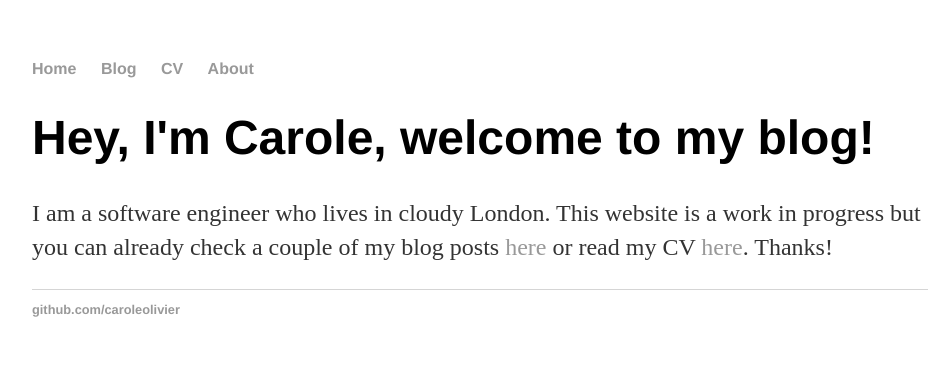
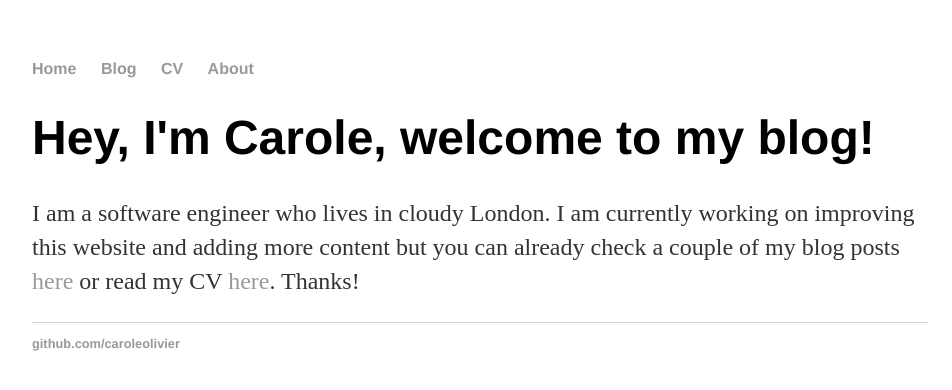
Before and after one commit to caroleolivier/caroleolivier.github.io, a Jekyll site: the page built from index.html, in a window 1280 px wide. Shown: the top 390 px of the page, without its empty margins (160-1112 px from the left). Built offline with Jekyll 4.4.1, drawn with Linux system fonts in a browser that asks for light colours.

Commit message:
Change welcome message again

```diff
--- a/index.html
+++ b/index.html
@@ -7,7 +7,7 @@ title: Carole's website
     <h1>Hey, I'm Carole, welcome to my blog!</h1>
     <p>
         I am a software engineer who lives in cloudy London.
-        This website is a work in progress but you can already check a couple of my blog posts <a href="/blog">here</a>
+        I am currently working on improving this website and adding more content but you can already check a couple of my blog posts <a href="/blog">here</a>
         or read my CV <a href="/cv">here</a>. Thanks!
     </p>
 </div>
```
